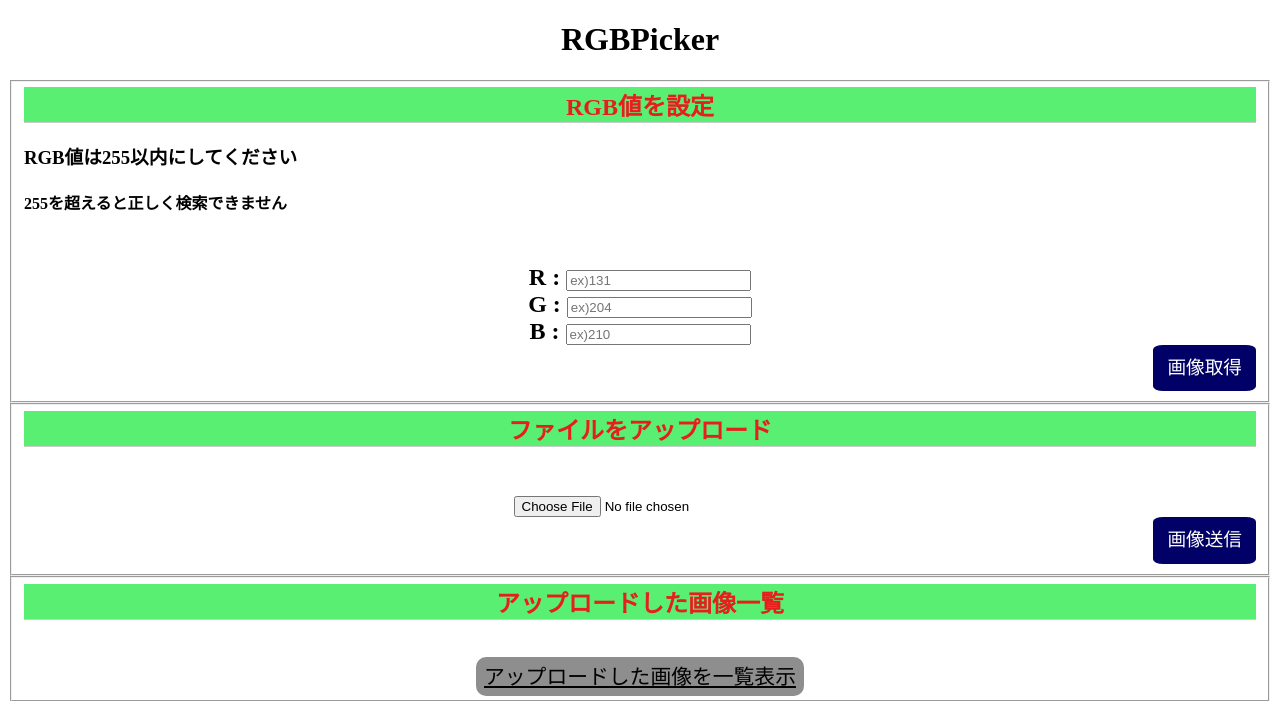
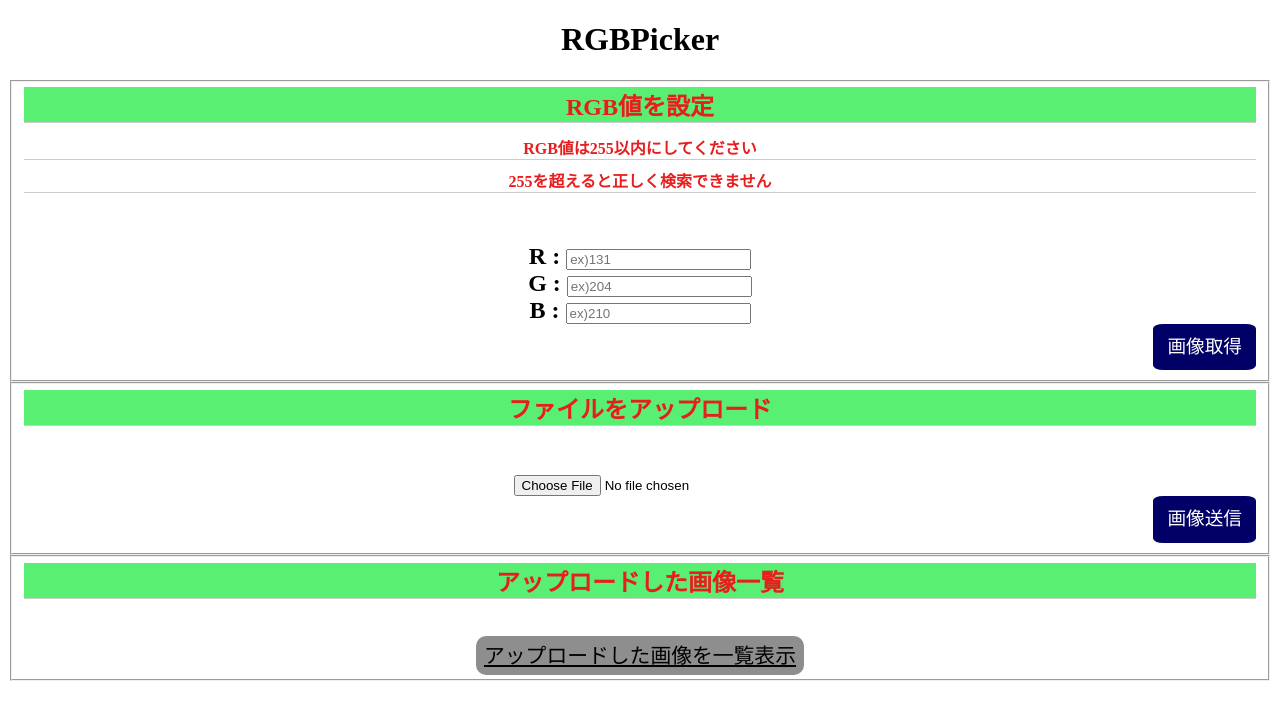
Before and after one commit to 2022AIT-OOP2-G12/GUIapp, a Flask app: page / in a window 1280 px wide. Shown: the top 701 px of the page. Run offline with Flask 2, Linux system fonts and the light colour scheme.

Commit message:
RGBの指定＿css

```diff
--- a/static/style.css
+++ b/static/style.css
@@ -11,6 +11,26 @@ h2 {
   padding: 0;
   border-bottom: 1px solid #ccc;
   background: rgb(88, 239, 115);
+  text-align: center;
+}
+
+h3 {
+  font-size: 1em;
+  font-weight: bold;
+  color: rgb(232, 29, 29);
+  margin: 0 0 0.5em 0;
+  padding: 0;
+  border-bottom: 1px solid #ccc;
+  text-align: center;
+}
+
+h4 {
+  font-size: 1em;
+  font-weight: bold;
+  color: rgb(232, 29, 29);
+  margin: 0 0 0.5em 0;
+  padding: 0;
+  border-bottom: 1px solid #ccc;
   text-align: center;
 }
 
```
